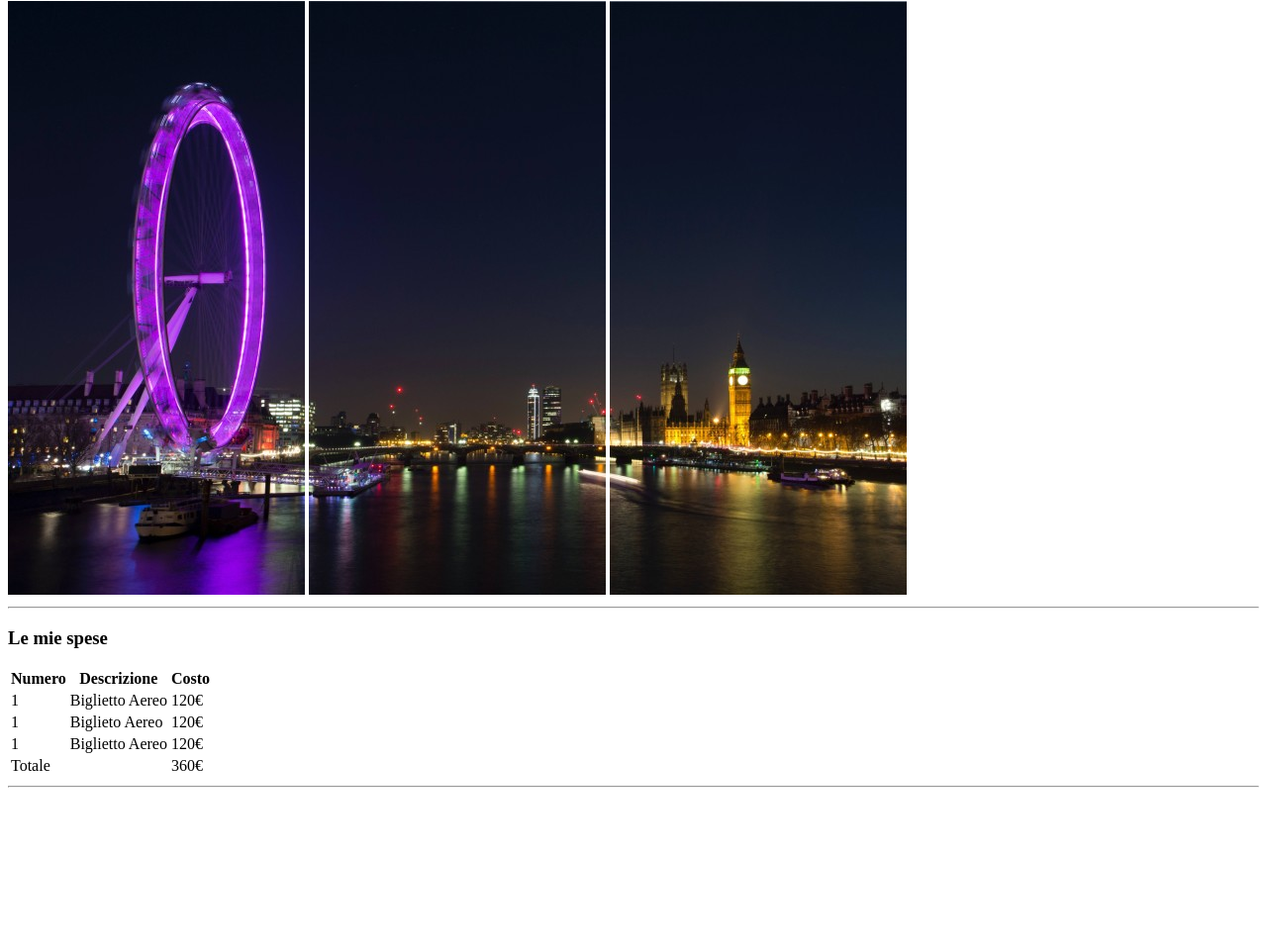
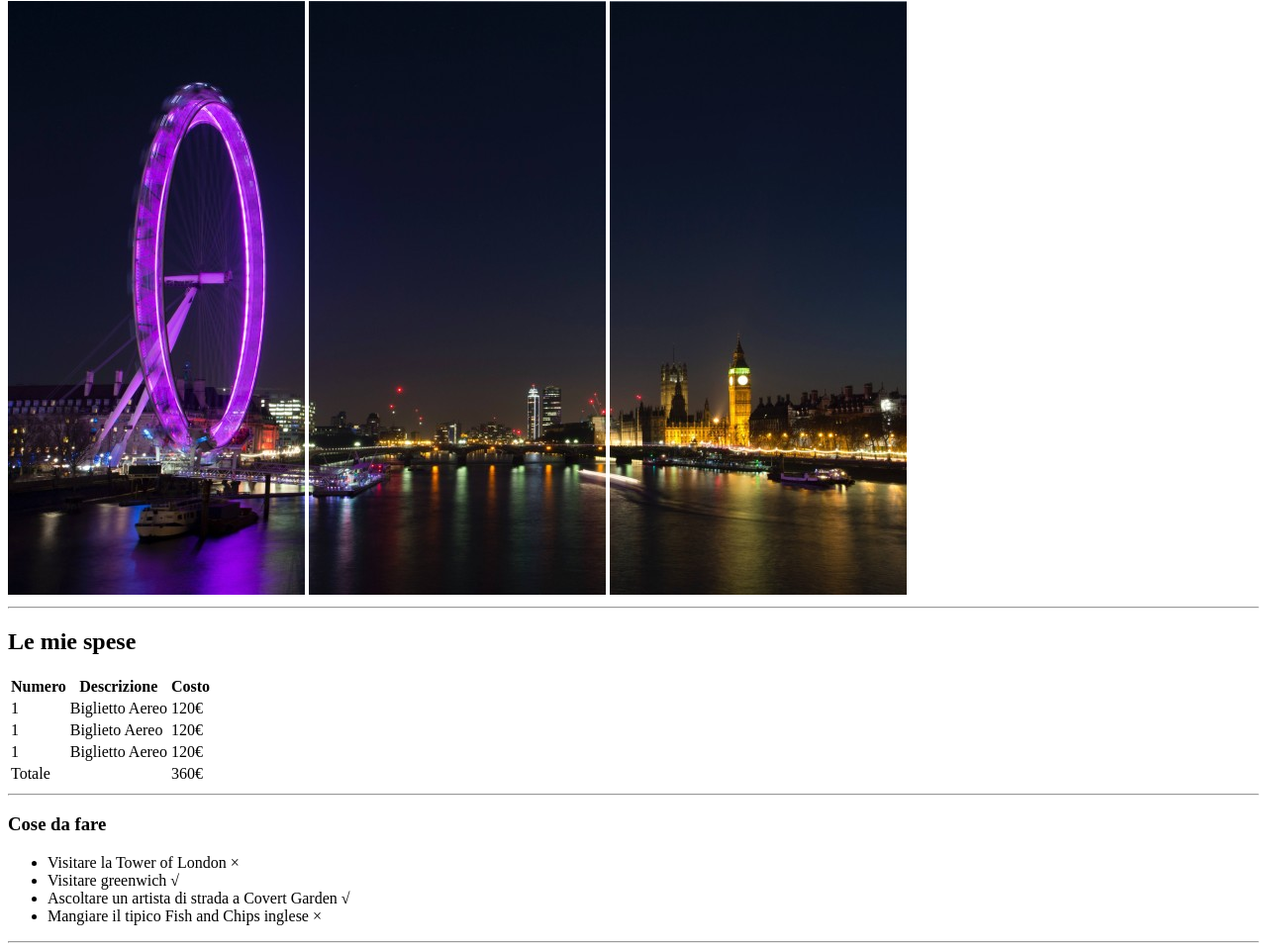
Before and after one commit to GheorgheMadan/html-london-trip, a plain HTML site: page index.html in a window 1280 px wide. Shown: the part 79-1040 px from the top of the page at 99% size. Before the commit the page ends 883 px from the top, so only its background shows below. Drawn offline with Linux system fonts and the light colour scheme.

Commit message:
create second section

```diff
--- a/index.html
+++ b/index.html
@@ -14,11 +14,11 @@
         <img src="img/foto3.jpg" alt="" srcset="">
      </header>
 
-     <!-- inizo del main -->
+     <!-- inizo del main prima section -->
      <main>
         <section>
             <hr>
-            <h3>Le mie spese</h3>
+            <h2>Le mie spese</h2>
             <table>
                 <!-- intestazione tabella -->
                 <thead>
@@ -57,6 +57,17 @@
             </table>
             <hr>
         </section>
+        <!-- inizio seconda section unordered list -->
+        <section>
+            <h3>Cose da fare</h3>
+            <ul>
+                <li>Visitare la Tower of London &times; </li>
+                <li>Visitare greenwich &radic;</li>
+                <li>Ascoltare un artista di strada a Covert Garden &radic;</li>
+                <li>Mangiare il tipico Fish and Chips inglese &times;</li>
+            </ul>
+            <hr>
+        </section>
      </main>
 </body>
 </html>
```
